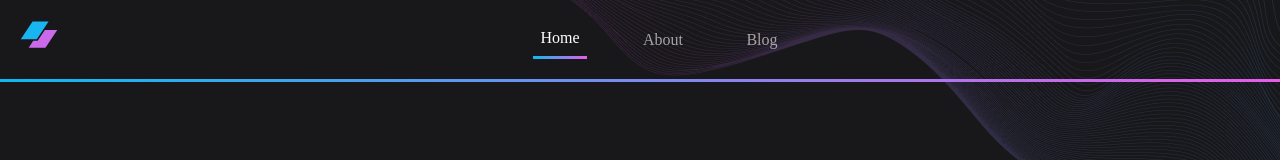
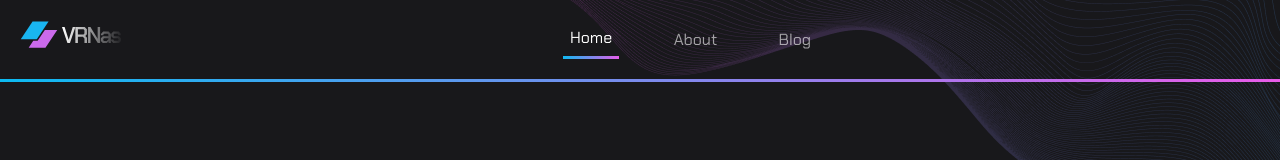
Before and after one commit to 0smir/react, a React (Create React App) app: page / in a window 1280 px wide. Shown: the top 160 px of the page. Built offline with nearby package versions, Linux system fonts and the light colour scheme.

Commit message:
add changes to styles of header, change logo to big

```diff
--- a/src/components/structure-components/common/Header.jsx
+++ b/src/components/structure-components/common/Header.jsx
@@ -3,16 +3,28 @@ import  {Link} from 'react-router-dom';
 import NavItem from "../NavItem";
 import Button from './Button';
 import "../../../styles/_header.scss";
-import SiteLogo from '../../../images/logo-small.svg';
+import SiteLogoBig from '../../../images/logo-big.svg';
 
 function Header(props) {
    const [navigationItemsList] = useState(props.navItems);
+
+   window.addEventListener("scroll", onScroll);
+
+   function onScroll() {
+    let header = document.getElementsByClassName('header')[0],
+        scrollY = window.pageYOffset;
+        if(scrollY === 0){
+            header.classList.remove('active');
+        } else {
+            header.classList.add('active');
+        }
+   };
 
     return(
         <header className="header">
             <div className="heder__logo-wrapper">
                 <Link className="heder__logo" to="/">
-                    <img className="logo" src={SiteLogo} alt="nature" />
+                    <img className="logo" src={SiteLogoBig} alt="nature" />
                 </Link>
             </div>
             { navigationItemsList.length ?
--- a/src/styles/_header.scss
+++ b/src/styles/_header.scss
@@ -5,12 +5,19 @@
     display: flex;
     padding: 20px;
     width: 100%;
+    font-family: $font-main;
     color:rgba(255, 255, 255, 0.6);
-    background-color: #18181B;
     border-bottom-width: 3px;
     border-bottom: solid;
     border-image: $border_with_gradient;
     background: transparent;
+    transition: background-color 0.5s ease-in;
+    z-index: 1000;
+
+    &.active {
+        background: rgba($bg_main, .9);
+        transition: background-color 0.5s ease-in;
+    }
 
     &__logo {
         display: block;
@@ -52,7 +59,7 @@
             display: none;
             background-color: transparent;
             font-size: 28px;
-            color: #FFF;
+            color: $white;
             border-image: $border_with_gradient;
 
             @media (max-width: 480px) {
```
